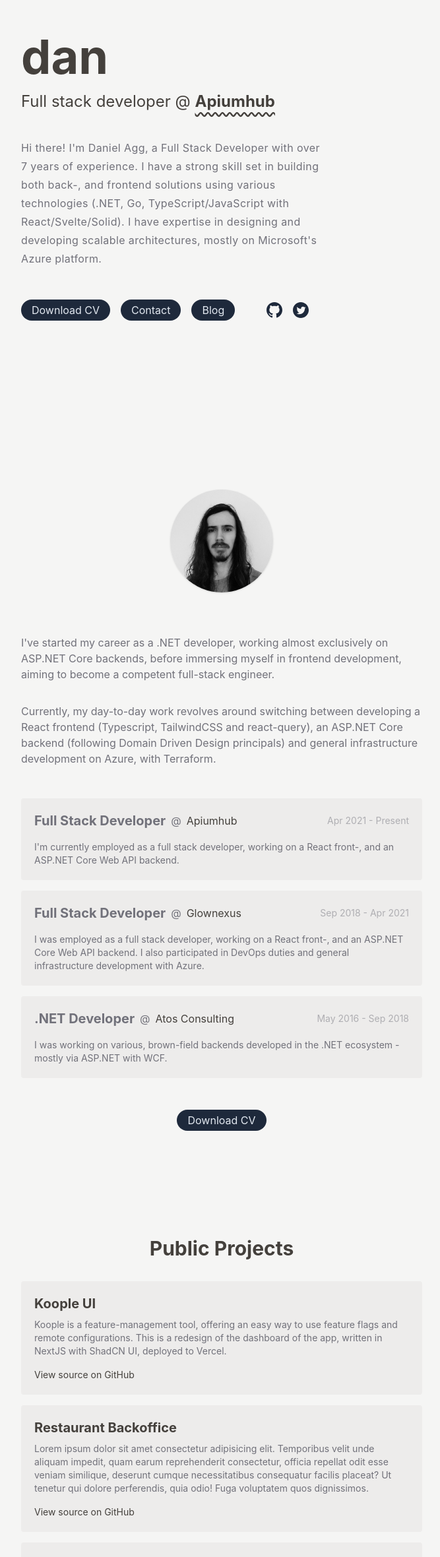
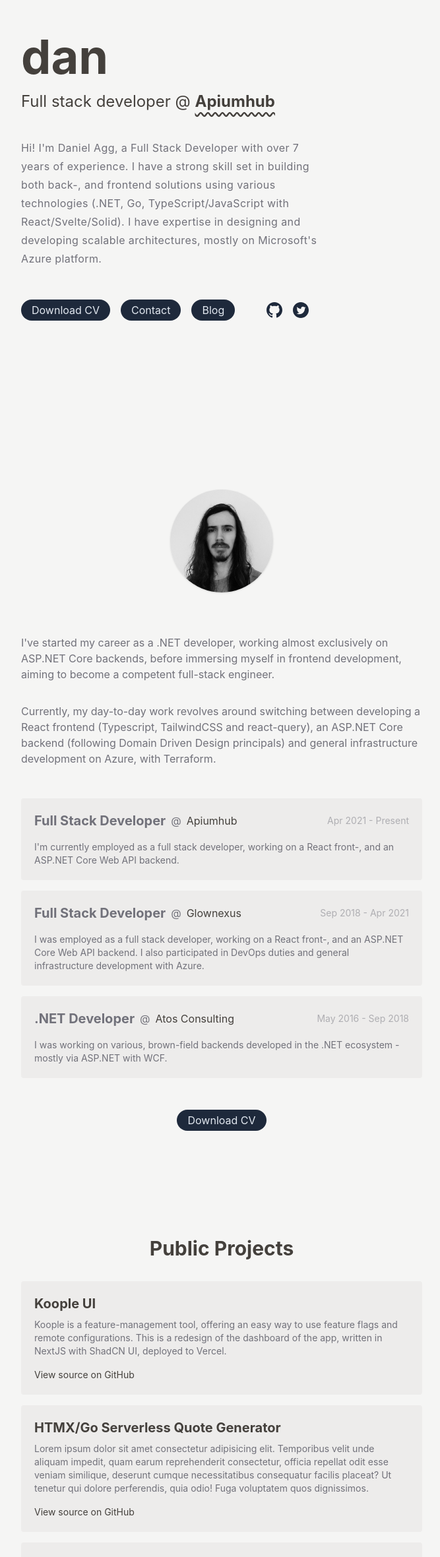
Before and after one commit to danielagg/personal-website-nextjs, a Next.js app: page / in a window 1280 px wide. Shown: the part 206-2566 px from the top of the page at 66% size, without its empty margins (304-971 px from the left). Built offline with nearby package versions, Linux system fonts and the light colour scheme.

Commit message:
add HTMX project to portfolio

```diff
--- a/app/Intro.tsx
+++ b/app/Intro.tsx
@@ -23,9 +23,9 @@ export const Intro = () => {
           </a>
         </div>
         <div className="mt-10 text-gray-light dark:text-gray-dark w-full lg:w-3/4 leading-7 tracking-wide">
-          Hi there! I&apos;m Daniel Agg, a Full Stack Developer with over 7
-          years of experience. I have a strong skill set in building both back-,
-          and frontend solutions using various technologies (.NET, Go,
+          Hi! I&apos;m Daniel Agg, a Full Stack Developer with over 7 years of
+          experience. I have a strong skill set in building both back-, and
+          frontend solutions using various technologies (.NET, Go,
           TypeScript/JavaScript with React/Svelte/Solid). I have expertise in
           designing and developing scalable architectures, mostly on
           Microsoft&apos;s Azure platform.
--- a/app/Projects.tsx
+++ b/app/Projects.tsx
@@ -19,6 +19,16 @@ export const Projects = () => {
           desc="Koople is a feature-management tool, offering an easy way to use feature flags and remote configurations. This is a redesign of the dashboard of the app, written in NextJS with ShadCN UI, deployed to Vercel."
           githubLinks={{
             link: "https://github.com/danielagg/pata-with-shadcn",
+          }}
+        />
+
+        <Project
+          key="quote-generator"
+          title="HTMX/Go Serverless Quote Generator"
+          link="https://htmx-quotes.danielagg.com/"
+          desc="Lorem ipsum dolor sit amet consectetur adipisicing elit. Temporibus velit unde aliquam impedit, quam earum reprehenderit consectetur, officia repellat odit esse veniam similique, deserunt cumque necessitatibus consequatur facilis placeat? Ut tenetur qui dolore perferendis, quia odio! Fuga voluptatem quos dignissimos."
+          githubLinks={{
+            link: "https://github.com/danielagg/htmx-playaround",
           }}
         />
 
```
